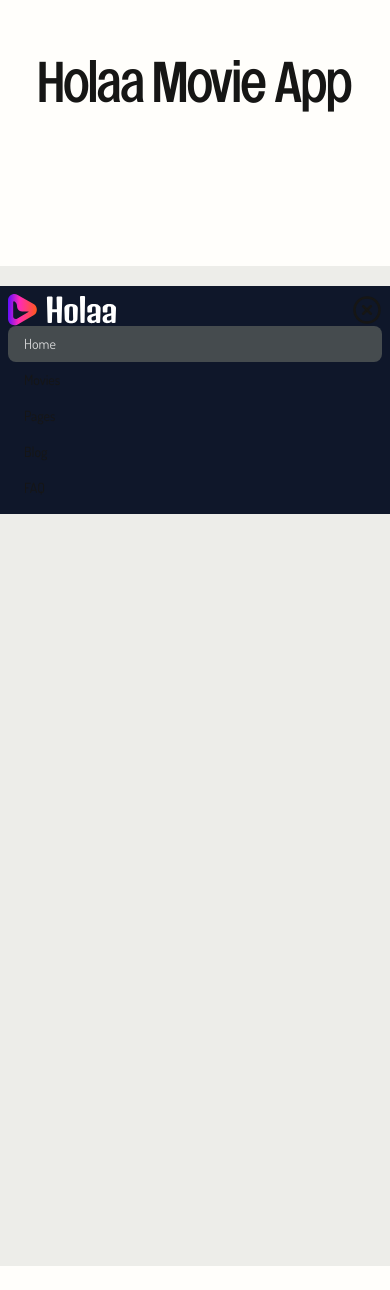
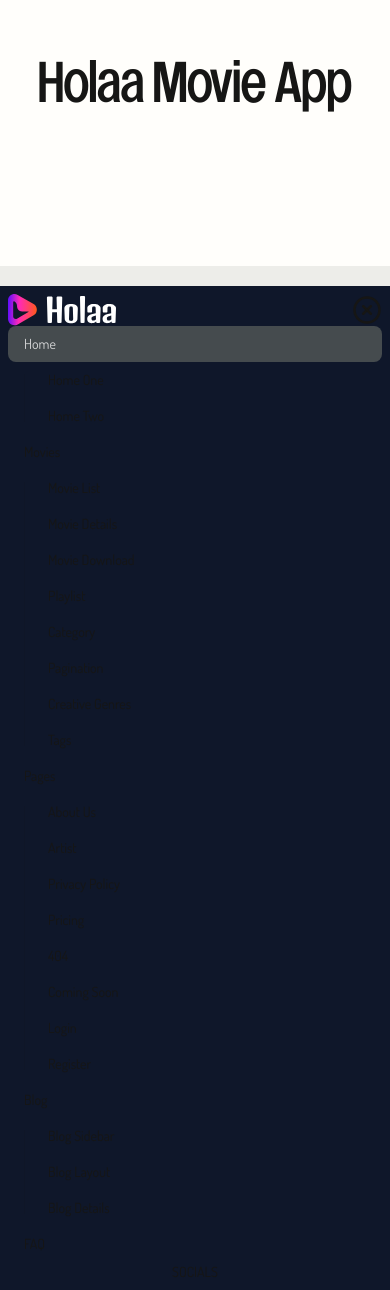
Before and after one commit to PaulHaze/holaa, a Next.js app: page / in a window 390 px wide. Shown: the part 134-1424 px from the top of the page. Before the commit the page ends 1400 px from the top, so only its background shows below. Built offline with nearby package versions, Linux system fonts and the light colour scheme.

Commit message:
content of mobile menues added

```diff
--- a/src/app/page.tsx
+++ b/src/app/page.tsx
@@ -10,7 +10,7 @@ export default function Home() {
         <div className="flex h-[400px] flex-col items-center justify-center pt-10">
           <h1>Holaa Movie App</h1>
         </div>
-        <div className="font-header h-[1000px] bg-base-300">
+        <div className="font-header bg-base-300">
           <div className="flex justify-center pt-5 text-center">
             <MobileMenu />
           </div>
--- a/src/components/header/nav/MobileMenu.tsx
+++ b/src/components/header/nav/MobileMenu.tsx
@@ -9,7 +9,7 @@ import { useUiContext } from '@/context/UiContext';
 import { cn } from '@/utils/clsxm';
 
 import { menuOneData as data } from '@/data/menu';
-import { socials } from '@/data/social';
+// import { socials } from '@/data/social';
 
 import { LuXCircle } from 'react-icons/lu';
 
@@ -108,12 +108,17 @@ export function MobileMenu() {
                       >
                         {menu.name}
                       </Link>
+                      {menu.subMenus?.length &&
+                        renderSubMenus(menu.subMenus, index)}
                     </li>
                   ))}
                 </ul>
               </div>
             </div>
           </div>
+
+          {/* SOCIALS AREA */}
+          <div className="social_share">SOCIALS</div>
         </div>
       </div>
     </div>
```
